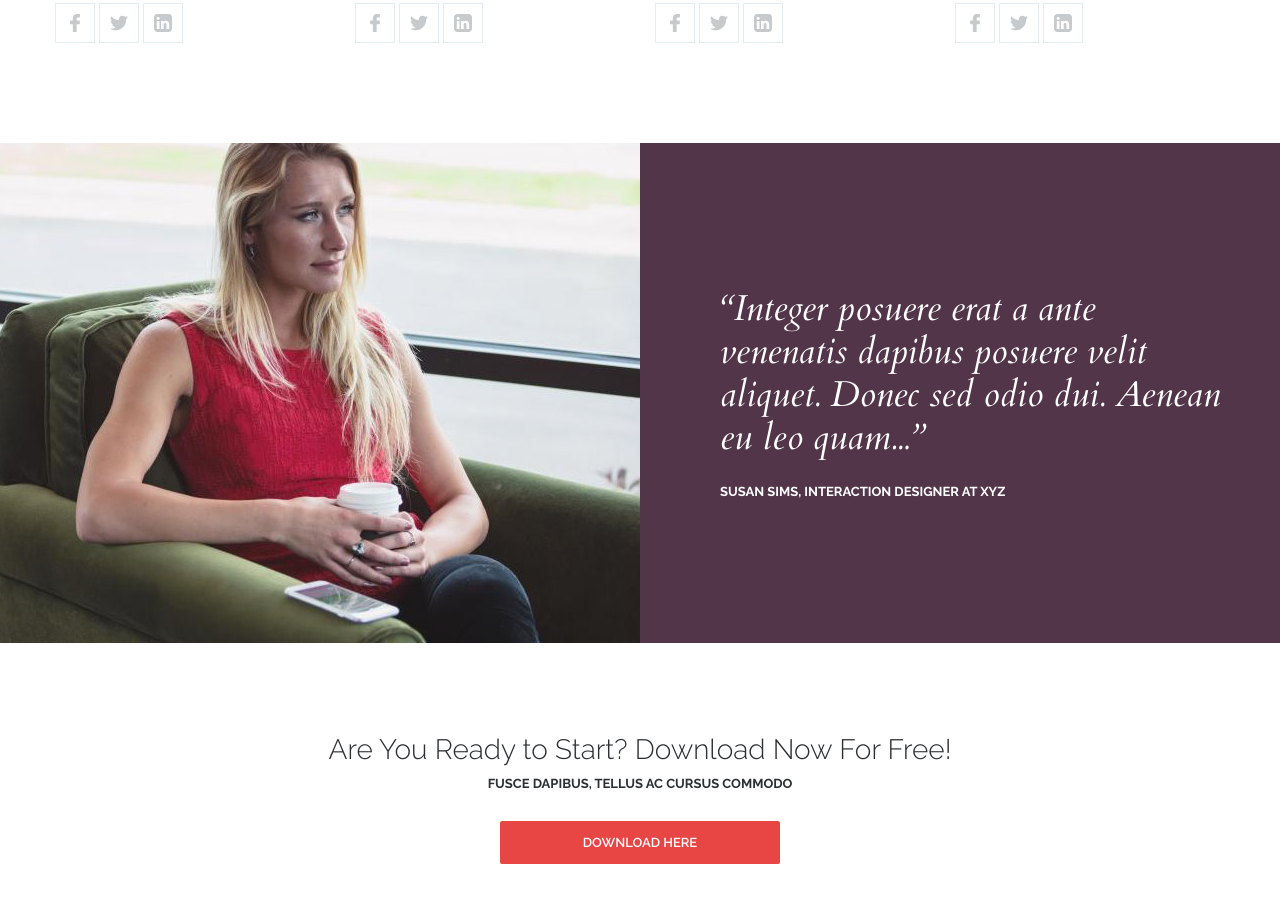
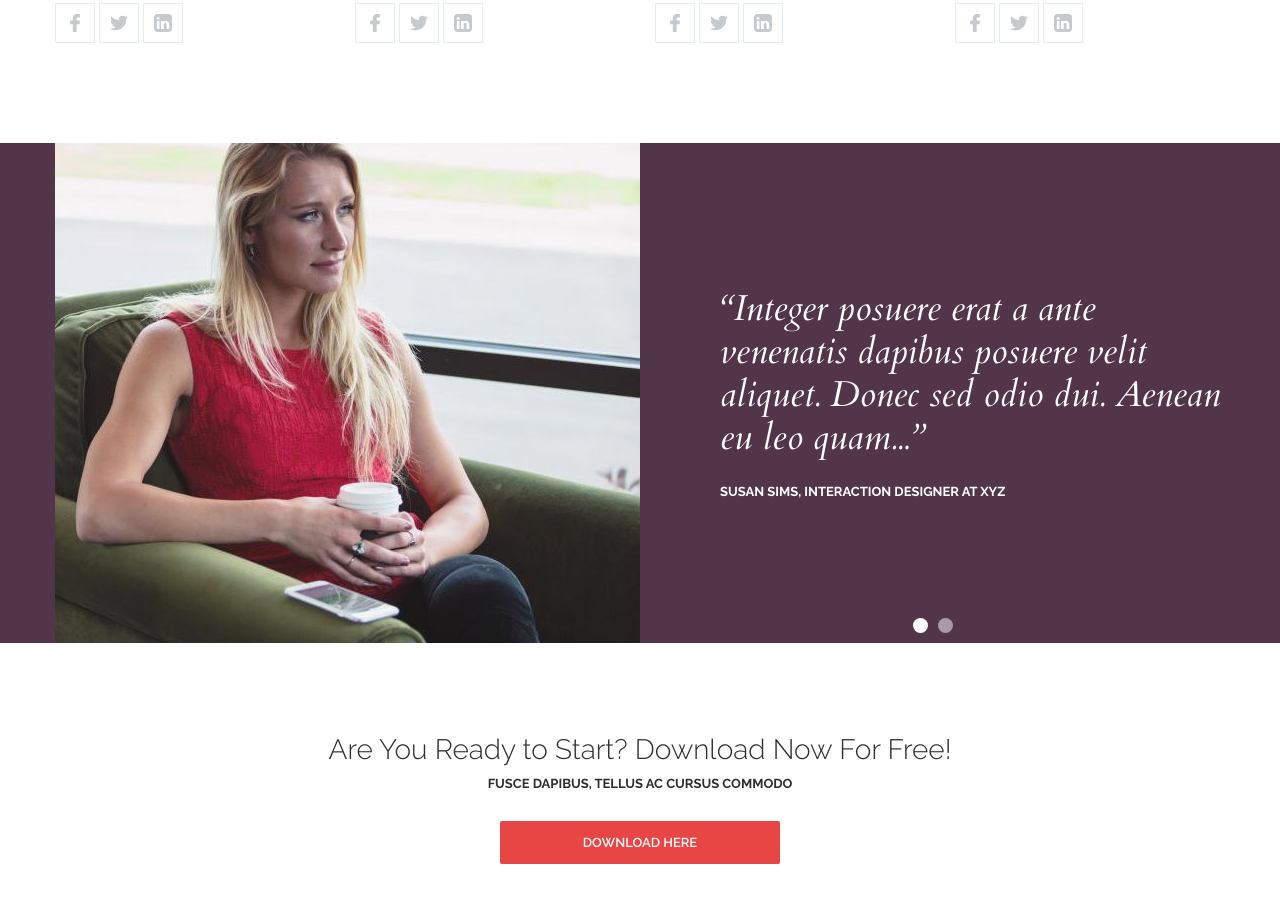
Before and after one commit to copokopy4ka/ActiveBox, a plain HTML site: page index.html in a window 1280 px wide. Shown: the part 3432-4335 px from the top of the page. Drawn offline with nearby package versions, Linux system fonts and the light colour scheme.

Commit message:
added slider to reviews

```diff
--- a/app.js
+++ b/app.js
@@ -49,6 +49,17 @@ $(function() {
         nav.toggleClass("show");
     });
 
+    // reviews: https://kenwheeler.github.io/slick/
 
+    let slider = $("#reviewsSlider");
+
+    slider.slick({
+        infinite: true,
+        slidesToShow: 1,
+        slidesToScroll: 1,
+        fade: true,
+        arrows: false,
+        dots: true
+    });
 
 });
--- a/index.html
+++ b/index.html
@@ -5,6 +5,7 @@
     <link rel="preconnect" href="https://fonts.googleapis.com">
     <link rel="preconnect" href="https://fonts.gstatic.com" crossorigin>
     <link href="https://fonts.googleapis.com/css2?family=Cardo:ital@1&family=Open+Sans:wght@700&family=Raleway:wght@300;400;600;700&display=swap" rel="stylesheet">
+    <link rel="stylesheet" type="text/css" href="https://cdn.jsdelivr.net/npm/slick-carousel@1.8.1/slick/slick.css"/>
     <link rel="stylesheet" href="style.css">
     <meta name="viewport" content="width=device-width, initial-scale=1">
     <title>ActiveBox</title>
@@ -311,10 +312,14 @@
     </div> <!-- /.container -->
 </div><!-- /.team -->
 
+    <!-- reviews -->
 
-<div class="reviews" id="reviews"> <!-- reviews -->
-    <div class="container"><!-- container -->
+<div class="reviews" id="reviews">
+    <div class="container">  <!-- container -->
 
+        <div id="reviewsSlider" class="reviews__slider">  <!-- reviewsSlider -->
+
+            <div class="slick-item">
                 <div class="reviews__item">
                     <div class="reviews__photo">
                         <img class="reviews__img" src="img/reviews/review-1.jpg" alt="">
@@ -328,6 +333,26 @@
                         </div>
                     </div>
                 </div>
+            </div>
+
+            <div class="slick-item">
+                <div class="reviews__item">
+                    <div class="reviews__photo">
+                        <img class="reviews__img" src="img/reviews/review-1.jpg" alt="">
+                    </div>
+                    <div class="reviews__content">
+                        <div class="reviews__text">
+                            Lorem ipsum dolor sit amet consectetur adipisicing elit. Soluta itaque rem ipsum expedita. Sunt reprehenderit laborum neque aliquam cum maxime eaque. Debitis dolores quas soluta incidunt quasi fugiat id reiciendis!
+                        </div>
+                        <div class="reviews__author">
+                            Susan Sims, Interaction Designer at XYZ
+                        </div>
+                    </div>
+                </div>
+            </div>
+
+        </div>   <!-- /.reviewsSlider -->
+
 
     </div> <!-- /.container -->
 </div> <!-- /.reviews -->
@@ -405,6 +430,7 @@
 
 
 <!-- Javascript -->
+<script src="https://cdn.jsdelivr.net/npm/slick-carousel@1.8.1/slick/slick.min.js"></script>
 <script src="app.js"></script>
 
 
--- a/style.css
+++ b/style.css
@@ -398,9 +398,19 @@ p {
     overflow: hidden;
 }
 
+.reviews__slider {
+    height: 500px;
+    overflow: hidden;
+}
+
+.reviews__slider.slick-initialized {
+    height: auto;
+}
+
 .reviews__item {
     display: flex;
     flex-wrap: wrap;
+    overflow: hidden;
 }
 
 .reviews__photo {
@@ -442,6 +452,47 @@ p {
     font-weight: bold;
     text-transform: uppercase;
     color: #fff;
+}
+
+.slick-dots {
+    display: flex;
+    justify-content: center;
+    margin: 0;
+    padding: 0 0 10px;
+    list-style: none;
+    width: 50%;
+
+    position: absolute;
+    bottom: 0;
+    right: 0;
+    z-index: 2;
+}
+
+.slick-dots li {
+    margin: 0 5px;
+}
+
+.slick-dots button {
+    width: 15px;
+    height: 15px;
+    padding: 0;
+
+    background: #fff;
+    border-radius: 50%;
+    border: 0;
+    opacity: .5;
+    cursor: pointer;
+
+    font-size: 0;
+    color: transparent;
+}
+
+.slick-dots button:focus {
+    outline: 0;
+}
+
+.slick-dots .slick-active button {
+    opacity: 1;
 }
 
 /* download
```
Lines whose indentation alone changed are shown as unchanged.
